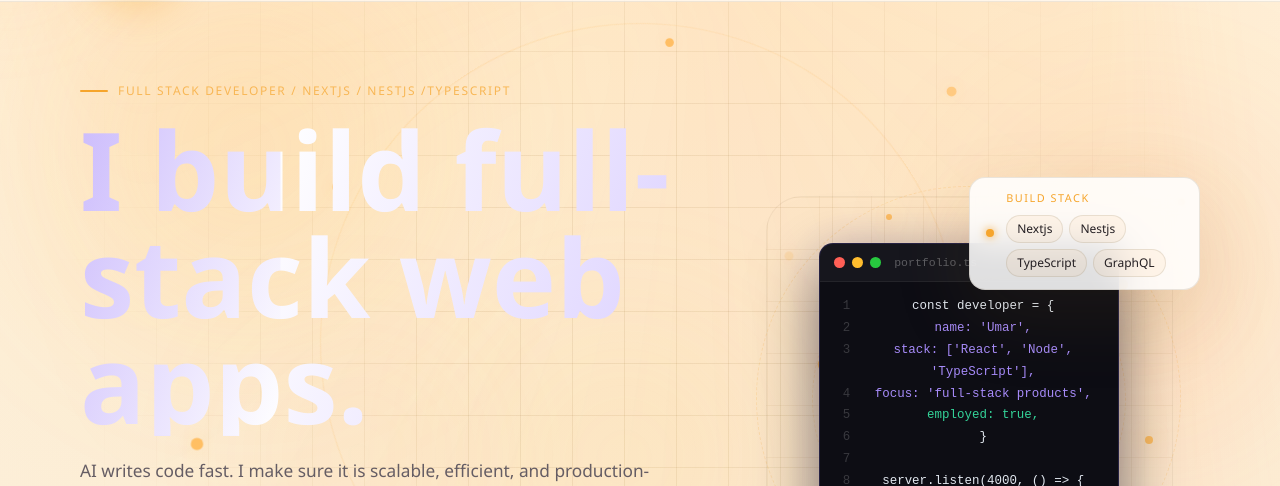
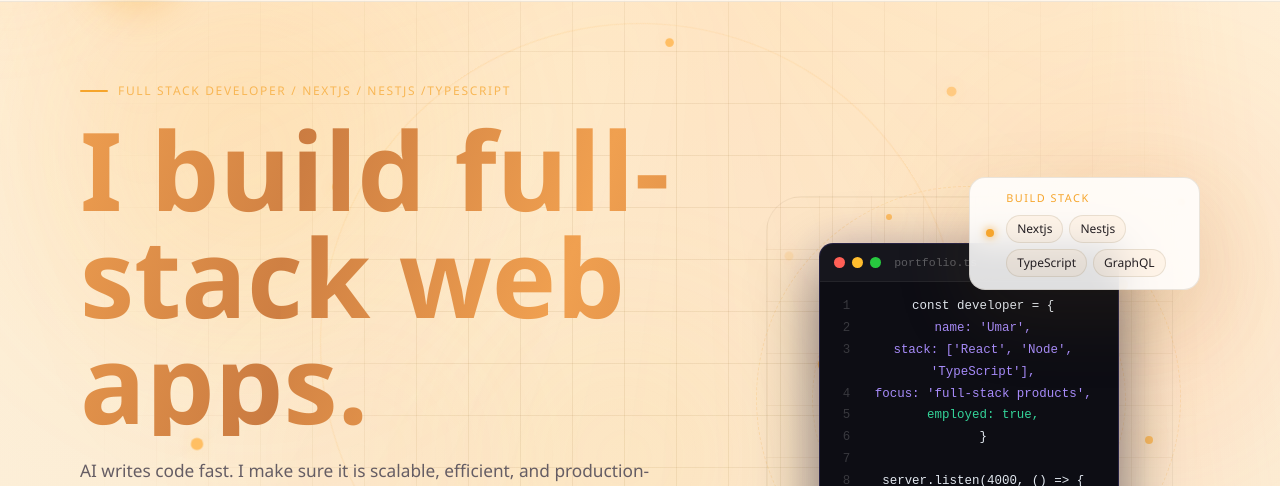
Before and after one commit to Aliy26/my-space, a React (Vite) app in the folder client/: page / in a window 1280 px wide. Shown: the part 105-591 px from the top of the page. Built offline with nearby package versions, Linux system fonts and the light colour scheme; no server answers.

Commit message:
fix: warm amber shimmer for hero title in light mode, with fallback color

```diff
--- a/client/src/styles/hero.css
+++ b/client/src/styles/hero.css
@@ -57,6 +57,19 @@
   animation:
     hero-shine 4s linear infinite,
     hero-slide-up 0.7s ease both;
+}
+
+html[data-theme='light'] .hero h1 {
+  background-image: linear-gradient(
+    110deg,
+    #c87940 0%,
+    #f0a050 25%,
+    #c87940 50%,
+    #f0a050 75%,
+    #c87940 100%
+  );
+  background-color: #8b4a1c;
+  background-size: 200% auto;
 }
 
 
```
